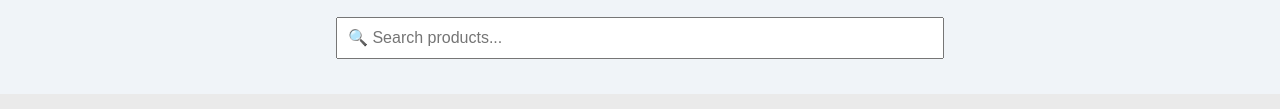
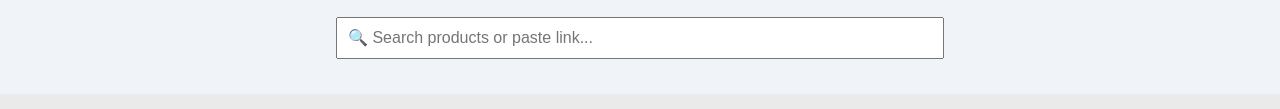
Before and after one commit to cherry-cmyk/Bumu-links, a plain HTML site: page index.html in a window 1280 px wide. Shown: the part 454-563 px from the top of the page. Drawn offline with Linux system fonts and the light colour scheme; no server answers.

Commit message:
Update index.html

```diff
--- a/index.html
+++ b/index.html
@@ -1,4 +1,3 @@
-
 <!DOCTYPE html>
 <html lang="en">
 <head>
@@ -23,7 +22,7 @@
     </form>
 
     <div class="filter-box">
-      <input type="text" id="searchInput" placeholder="🔍 Search products..." />
+      <input type="text" id="searchInput" placeholder="🔍 Search products or paste link..." />
     </div>
 
     <div id="productList"></div>
```
